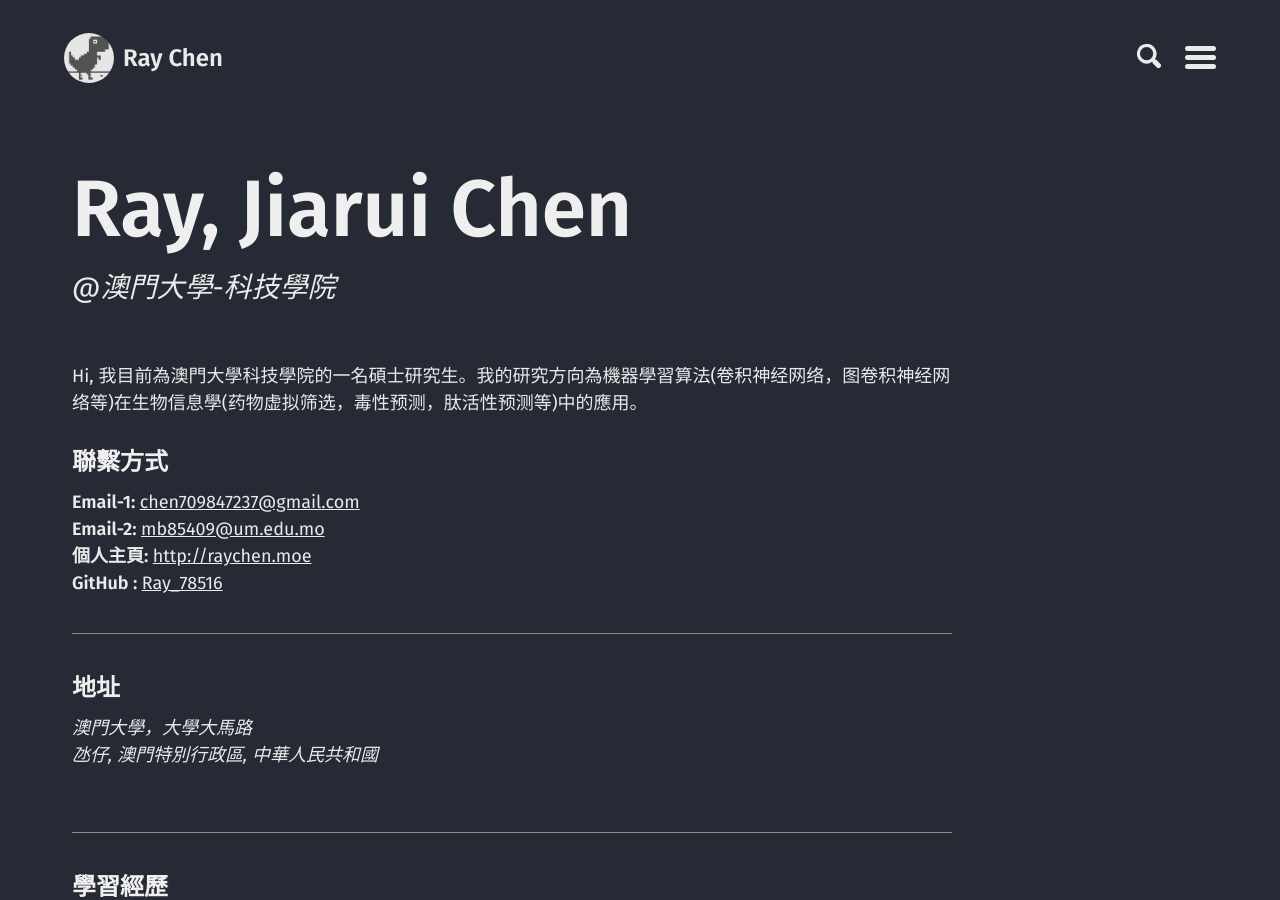
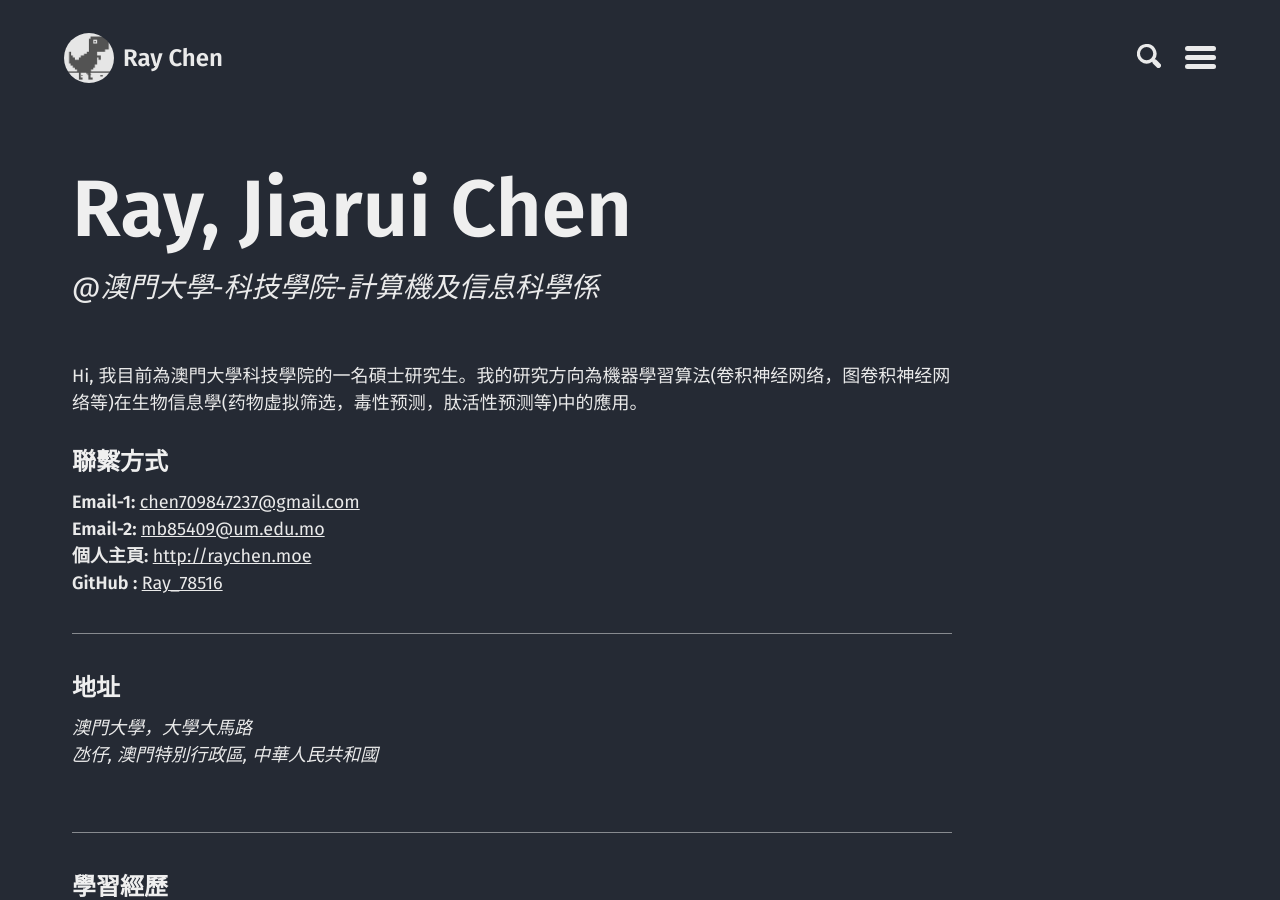
Before and after one commit to chen709847237/chen709847237, a Jekyll site: the page built from cv_cn.md, in a window 1280 px wide and 900 px high. Built offline with Jekyll 4.4.1, drawn with Linux system fonts in a browser that asks for light colours.

Commit message:
Update cv_cn.json

```diff
--- a/_data/cv_cn.json
+++ b/_data/cv_cn.json
@@ -1,7 +1,7 @@
 {
   "basics": {
     "name": "Ray, Jiarui Chen",
-    "label": "@澳門大學-科技學院",
+    "label": "@澳門大學-科技學院-計算機及信息科學係",
     "picture": "",
     "email1": "chen709847237@gmail.com",
     "email2": "mb85409@um.edu.mo",
```
